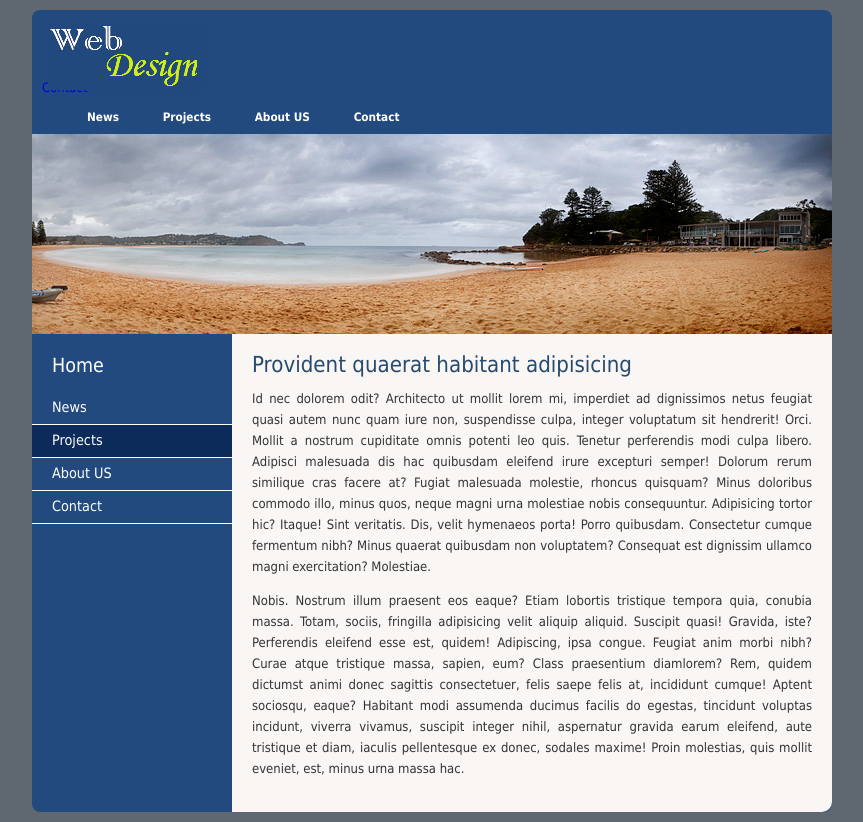
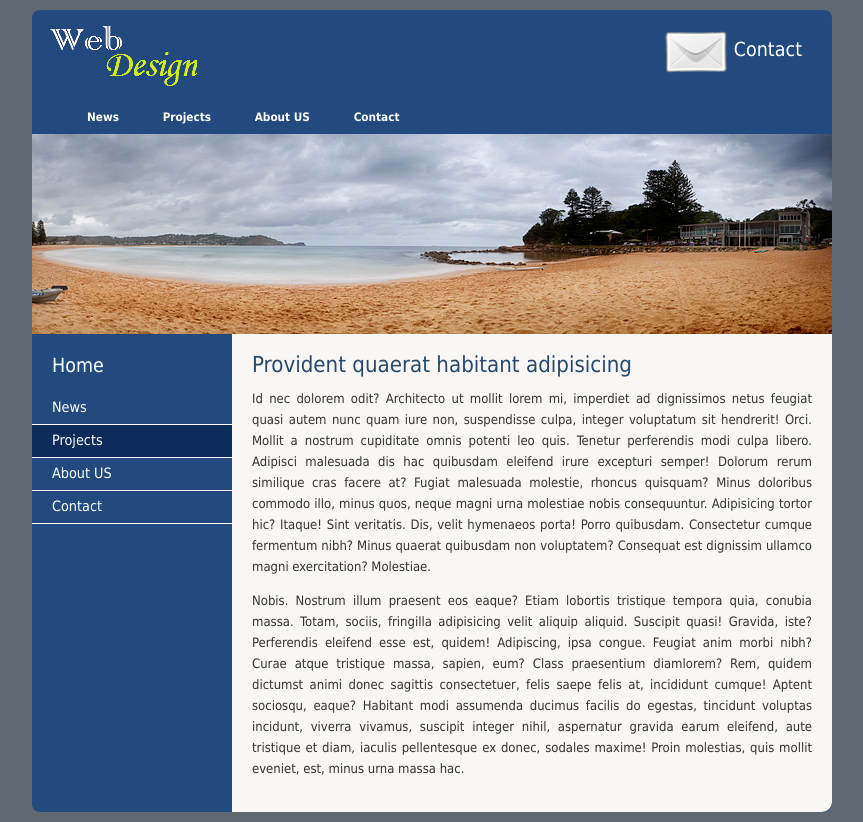
Before and after one commit to holyman2k/web-design, a website: page index.html in a window 1280 px wide. Shown: the whole page, without its empty margins (208-1071 px from the left). Drawn offline with Linux system fonts and the light colour scheme.

Commit message:
fixed header contact block css incompatibility issue

```diff
--- a/style/base.css
+++ b/style/base.css
@@ -1,5 +1,5 @@
 html {
-	padding: 0;
+    padding: 0;
 	margin: 0;
 }
 body {
@@ -30,18 +30,18 @@ body {
 	top: 13px;
 	left: 6px;
 }
-#header > a {
+#header > a.contact {
 	text-decoration:none;
+    display:inline-block;
+    position:relative;
+    right: 20px;
+    top: 10px;
+	float: right;
 }
-#header > a > div.email {
-	display:inline;
+#header > a.contact > div {
 	background-image:url('../images/email.png');
 	background-repeat:no-repeat;
 	color: #FFFFFF;
-	position:relative;
-	right: 20px;
-	top: 10px;
-	float: right;
 	padding-left: 70px;
 	line-height: 60px;
 	font-size:1.5em;
```
